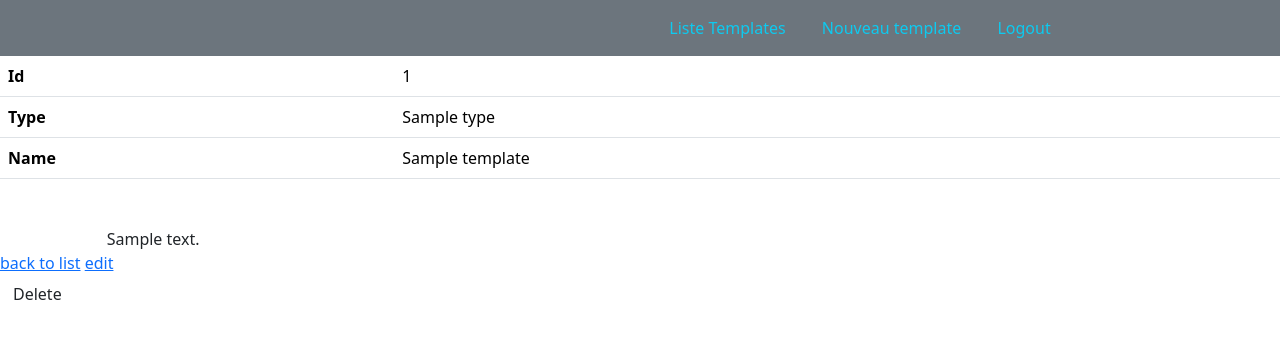
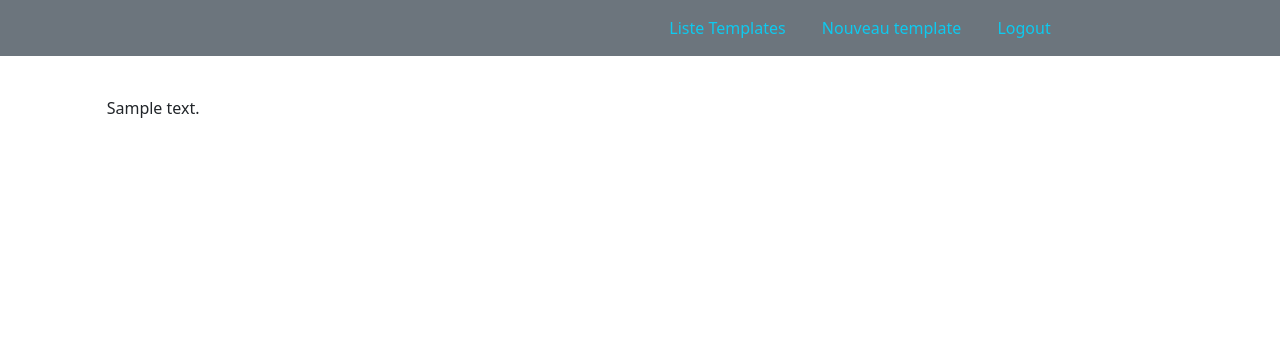
Before and after one commit to atlas-services/api-hermes, a Symfony app: template templates/template/show.html.twig in a window 1280 px wide. Shown: the top 339 px of the page. Run offline with Twig, Linux system fonts and the light colour scheme; the template is opened without the code that fills it: most values are stand-ins (such as "Sample title", 1, 10 or a date in 2020); some libraries are stand-ins or nearby versions.

Commit message:
Presentation admin

```diff
--- a/templates/template/index.html.twig
+++ b/templates/template/index.html.twig
@@ -12,7 +12,6 @@
                     <th>Id</th>
                     <th>Type</th>
                     <th>Name</th>
-                    <th>Content</th>
                     <th>actions</th>
                 </tr>
             </thead>
@@ -22,10 +21,12 @@
                     <td>{{ template.id }}</td>
                     <td>{{ template.type }}</td>
                     <td>{{ template.name }}</td>
-                    <td>{{ template.content }}</td>
                     <td>
+                    <span>
                         <a href="{{ path('app_template_show', {'id': template.id}) }}">show</a>
                         <a href="{{ path('app_template_edit', {'id': template.id}) }}">edit</a>
+                            {{ include('template/_delete_form.html.twig') }}
+                            </span>
                     </td>
                 </tr>
             {% else %}
--- a/templates/template/show.html.twig
+++ b/templates/template/show.html.twig
@@ -5,7 +5,7 @@
 {% block body %}
     <h1>Template</h1>
 
-    <table class="table">
+    {# <table class="table">
         <tbody>
             <tr>
                 <th>Id</th>
@@ -20,15 +20,15 @@
                 <td>{{ template.name }}</td>
             </tr>
         </tbody>
-    </table>
+    </table> #}
 
     <div class="col-10 mx-auto mt-5">
     {{ template.content|raw }}
     </div>
-
+{#
     <a href="{{ path('app_template_index') }}">back to list</a>
 
     <a href="{{ path('app_template_edit', {'id': template.id}) }}">edit</a>
 
-    {{ include('template/_delete_form.html.twig') }}
+    {{ include('template/_delete_form.html.twig') }} #}
 {% endblock %}
```
